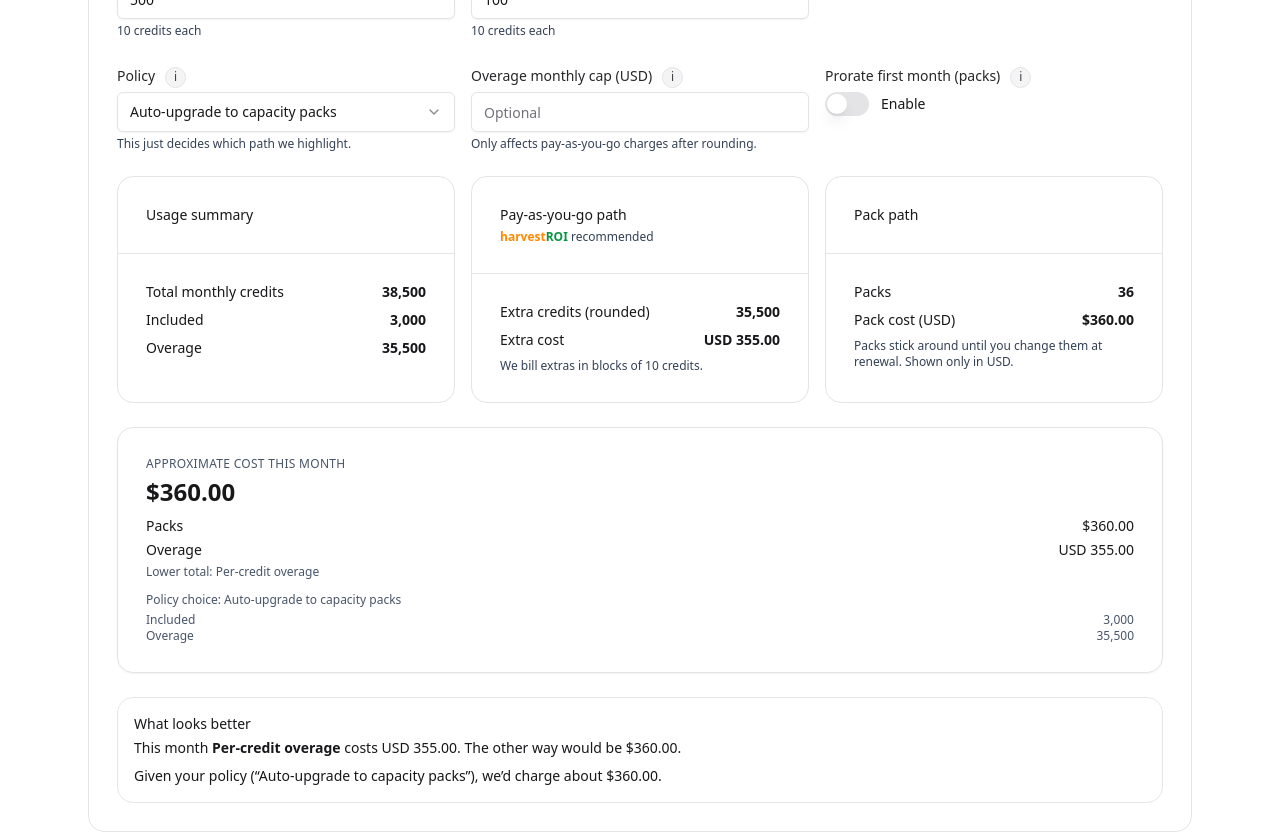
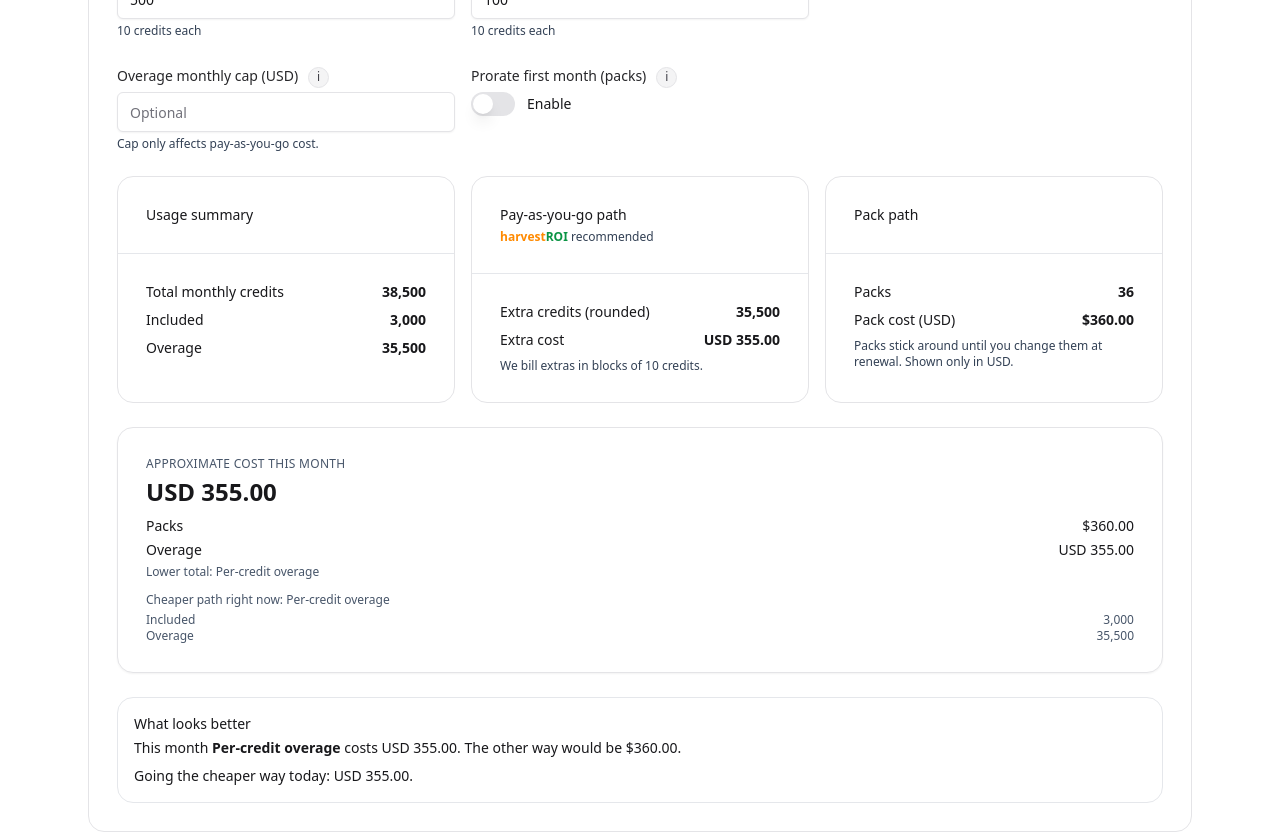
Before and after one commit to NicoLafakis/creditcalculator, a React (Vite) app: page / in a window 1280 px wide. Shown: the part 820-1653 px from the top of the page. Built offline with nearby package versions, Linux system fonts and the light colour scheme.

Commit message:
Refactor code structure for improved readability and maintainability

```diff
--- a/src/HubspotCostCalculator.tsx
+++ b/src/HubspotCostCalculator.tsx
@@ -83,8 +83,7 @@ export default function HubSpotCreditsInfographic() {
   const [bypassCustomerAgent, setBypassCustomerAgent] = useState(false);
   const [bypassProspecting, setBypassProspecting] = useState(false);
   const [bypassDataAgent, setBypassDataAgent] = useState(false);
-  // Policy selection and spend controls
-  const [policy, setPolicy] = useState<"auto_packs" | "overage_only">("auto_packs");
+  // Removed policy selection (always compare both paths)
   const [overageCap, setOverageCap] = useState<number | "">("");
   // Pack proration (first month only)
   const [prorateFirstMonth, setProrateFirstMonth] = useState(false);
@@ -175,7 +174,7 @@ export default function HubSpotCreditsInfographic() {
       if (typeof s.bypassCustomerAgent === "boolean") setBypassCustomerAgent(s.bypassCustomerAgent);
       if (typeof s.bypassProspecting === "boolean") setBypassProspecting(s.bypassProspecting);
       if (typeof s.bypassDataAgent === "boolean") setBypassDataAgent(s.bypassDataAgent);
-      if (s.policy) setPolicy(s.policy as "auto_packs" | "overage_only");
+  // policy removed
       if (s.overageCap !== undefined) setOverageCap(s.overageCap);
       if (typeof s.prorateFirstMonth === "boolean") setProrateFirstMonth(s.prorateFirstMonth);
       if (typeof s.daysRemaining === "number") setDaysRemaining(s.daysRemaining);
@@ -211,7 +210,7 @@ export default function HubSpotCreditsInfographic() {
         bypassCustomerAgent,
         bypassProspecting,
         bypassDataAgent,
-        policy,
+  // policy removed
         overageCap,
         prorateFirstMonth,
         daysRemaining,
@@ -240,7 +239,7 @@ export default function HubSpotCreditsInfographic() {
     bypassCustomerAgent,
     bypassProspecting,
     bypassDataAgent,
-    policy,
+  // policy removed
     overageCap,
     prorateFirstMonth,
     daysRemaining,
@@ -266,7 +265,7 @@ export default function HubSpotCreditsInfographic() {
     setBypassCustomerAgent(false);
     setBypassProspecting(false);
     setBypassDataAgent(false);
-    setPolicy("auto_packs");
+  // policy removed
     setOverageCap("");
     setProrateFirstMonth(false);
     setDaysRemaining(30);
@@ -284,9 +283,8 @@ export default function HubSpotCreditsInfographic() {
     return `${currency} ${n.toLocaleString(undefined, { minimumFractionDigits: 2, maximumFractionDigits: 2 })}`;
   }
 
-  const policyLabel = policy === "auto_packs" ? "Auto-upgrade to capacity packs" : "Stay at committed capacity + overages";
-  // For this month's estimate, use prorated pack cost when enabled
-  const selectedPathCost = policy === "auto_packs" ? packCostFirstMonth : overageCost;
+  // No policy: user just sees both paths; show cheaper dynamically.
+  const selectedPathCost = cheaper === "Capacity packs" ? packCostFirstMonth : overageCost;
 
   return (
     <div className="mx-auto max-w-6xl p-6 space-y-6 bg-white text-zinc-900">
@@ -692,21 +690,8 @@ export default function HubSpotCreditsInfographic() {
 
               {/* Removed compare switch: comparison already shown in capacity/overage cards */}
 
-              {/* Policy selection and spend controls */}
+              {/* Extra cost controls (policy removed) */}
               <div className="grid grid-cols-1 md:grid-cols-3 gap-4">
-                <div>
-                  <Label className="mb-1 block" htmlFor="policy" tooltip="Pick how you want extra usage handled.">Policy</Label>
-                  <Select value={policy} onValueChange={(v: any) => setPolicy(v)}>
-                    <SelectTrigger id="policy" className="w-full" aria-label="Policy">
-                      <SelectValue />
-                    </SelectTrigger>
-                    <SelectContent>
-                      <SelectItem value="auto_packs">Auto-upgrade to capacity packs</SelectItem>
-                      <SelectItem value="overage_only">Stay at committed capacity + overages</SelectItem>
-                    </SelectContent>
-                  </Select>
-                  <p className="text-xs text-slate-700 mt-1">This just decides which path we highlight.</p>
-                </div>
                 <div>
                   <Label className="mb-1 block" htmlFor="overageCap" tooltip="Optional max spend for pay‑as‑you‑go.">Overage monthly cap ({currency})</Label>
                   <Input
@@ -722,7 +707,7 @@ export default function HubSpotCreditsInfographic() {
                       setOverageCap(Number.isFinite(n) ? Math.max(0, n) : "");
                     }}
                   />
-                  <p className="text-xs text-slate-700 mt-1">Only affects pay‑as‑you‑go charges after rounding.</p>
+                  <p className="text-xs text-slate-700 mt-1">Cap only affects pay‑as‑you‑go cost.</p>
                 </div>
                 <div>
                   <Label className="mb-1 block" htmlFor="prorate" tooltip="Pay less the first month if you start mid‑cycle.">Prorate first month (packs)</Label>
@@ -812,7 +797,7 @@ export default function HubSpotCreditsInfographic() {
                         <div className="text-xs uppercase tracking-wide text-slate-600">Approximate cost this month</div>
                         <div className="mt-1 text-2xl font-semibold">
                           {overageCredits > 0
-                            ? (policy === "auto_packs" ? dollars(packCostFirstMonth) : formatAmount(overageCost))
+                            ? (cheaper === "Capacity packs" ? dollars(packCostFirstMonth) : formatAmount(overageCost))
                             : "No extra cost"}
                         </div>
                         {overageCredits > 0 && (
@@ -823,7 +808,7 @@ export default function HubSpotCreditsInfographic() {
                           </div>
                         )}
                         <div className="mt-3 text-xs text-slate-600">
-                          Policy choice: <span className="font-medium">{policyLabel}</span>
+                          Cheaper path right now: <span className="font-medium">{cheaper}</span>
                         </div>
                         <div className="mt-1 text-xs text-slate-600 flex justify-between">
                           <span>Included</span>
@@ -846,7 +831,7 @@ export default function HubSpotCreditsInfographic() {
           <p className="mt-1">
             This month <strong>{cheaper}</strong> costs {cheaper === "Capacity packs" ? dollars(packCostFirstMonth) : formatAmount(overageCost)}. The other way would be {cheaper === "Capacity packs" ? formatAmount(overageCost) : dollars(packCostFirstMonth)}.
           </p>
-          <p className="mt-2">Given your policy (“{policyLabel}”), we’d charge about {policy === "auto_packs" ? dollars(selectedPathCost) : formatAmount(selectedPathCost)}.</p>
+          <p className="mt-2">Going the cheaper way today: {cheaper === "Capacity packs" ? dollars(selectedPathCost) : formatAmount(selectedPathCost)}.</p>
                 </div>
               ) : (
                 <div className="rounded-2xl border p-4 text-sm bg-white">
```
Also changed, not shown: 3 other files (tests, documents, lock files or other folders).
